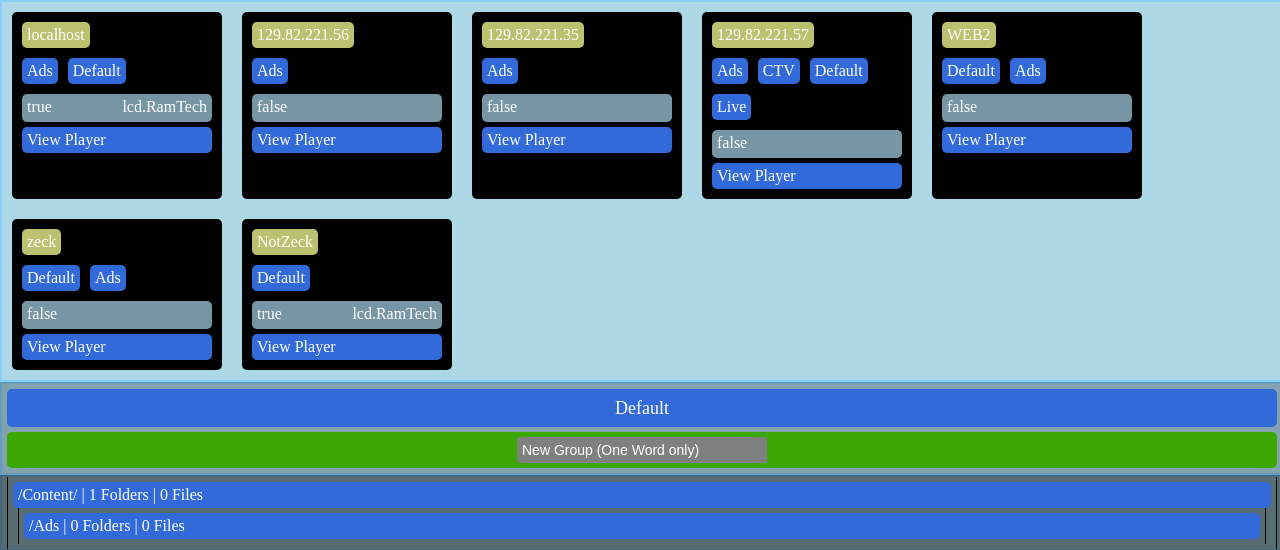
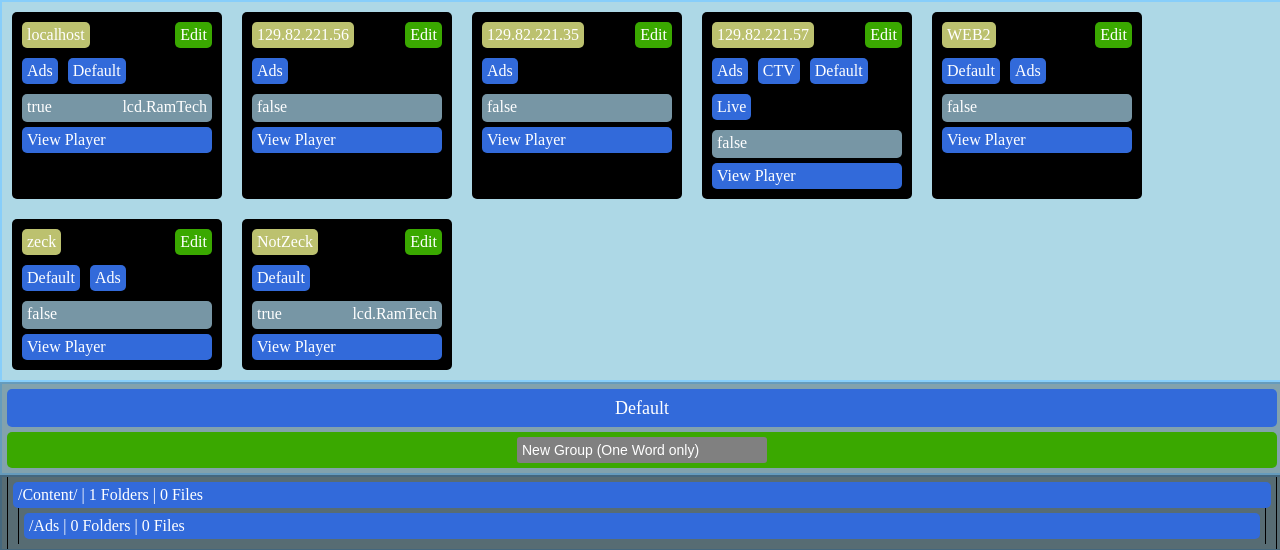
Before and after one commit to JustZack/WebAdvertising, a PHP site: page /status in a window 1280 px wide. Shown: the top 550 px of the page. Run offline with PHP 8.4, Linux system fonts and the light colour scheme; some libraries are stand-ins or nearby versions.

Commit message:
Added small items to status page
Added edit button, which doesnt work yet. Made the player registration page redirect to the status page... Got sidetracked.

```diff
--- a/CMS/Scripts/Status.js
+++ b/CMS/Scripts/Status.js
@@ -20,6 +20,11 @@ $(document).ready(function(){
         }
     });
 
+    $('.editHost').click(function(){
+        //Transform the host 'card' into a form.
+
+    });
+
     $("input[name='groupName']").change(function(){
         if($("input[name='groupName']").val().indexOf(" ") > 0) {}
         console.log("Check Validity of group name here");
--- a/CMS/Status.php
+++ b/CMS/Status.php
@@ -34,7 +34,7 @@
             {
                 $CurrentPlayer = explode(",", $PlayerData[$i]);
                 printf("\n\t\t\t<div class='hostData'>\n");
-                printf("\t\t\t\t<div class='hostNameWrapper'><div class='hostName'>" . $CurrentPlayer[0] . "</div></div>\n");
+                printf("\t\t\t\t<div class='hostNameWrapper'><div class='hostName'>" . $CurrentPlayer[0] . "</div><div class='editHost'>Edit</div></div>\n");
                 $CurrentPlayerGroups = explode(" ", $CurrentPlayer[2]);
                 printf("\t\t\t\t\t<div class='hostGroups'>\n");
                 for($j = 0;$j < count($CurrentPlayerGroups);$j++){
--- a/CMS/Styles/Status.css
+++ b/CMS/Styles/Status.css
@@ -15,8 +15,8 @@
     width: 200px;
 }
 .hostNameWrapper{
-    display: flex;
-    flex-wrap: wrap;
+    display: inline-block;
+    width: 100%;
 }
 .hostName{
     margin: 5px;
@@ -24,6 +24,18 @@
     color: white;
     background-color: #BCC16F;
     border-radius: 5px;
+    float: left;
+}
+.editHost{
+    margin: 5px;
+    padding: 5px;
+    background-color: #3aa800;
+    border-radius: 5px;
+    float: right;
+}
+.editHost:hover{
+    background-color: #2F8900;
+    cursor: pointer;
 }
 .hostGroups{
     display: flex;
@@ -63,6 +75,11 @@ a{
 .viewhost:hover{
     background-color: #7DA0E7;
     cursor: pointer;
+}
+
+.hostData form{
+    margin: 5px;
+    padding: 5px;
 }
 
 #GroupInformation{
--- a/CMS/registerPlayer.php
+++ b/CMS/registerPlayer.php
@@ -14,5 +14,5 @@
       //Then take us to the display content page.
      //My thought here is that an error will display if no groups were chosen.
     //When status page is up I will redirect there.
-    header("location: DisplayAdContent.php?hostname=" . $_POST['hostname']);
+    header("location: status);
 ?>
```
